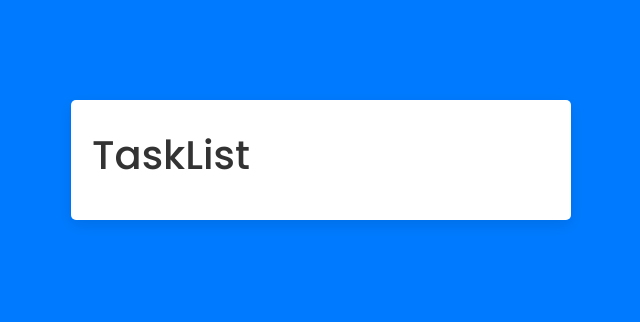
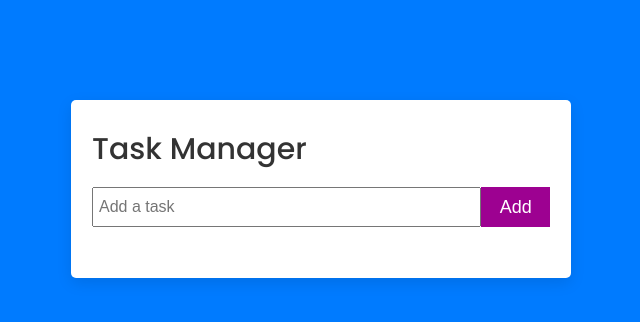
Before and after one commit to whiteforestcat/task-manager-frontend, a React (Vite) app: page / in a window 1280 px wide. Shown: the top 322 px of the page, without its empty margins (319-959 px from the left). Built offline with nearby package versions, Linux system fonts and the light colour scheme.

Commit message:
create task form

```diff
--- a/src/components/TaskForm.jsx
+++ b/src/components/TaskForm.jsx
@@ -1,11 +1,20 @@
-import React from 'react';
+import React from "react";
 
-const TaskForm = () => {
-    return (
-        <div>
-
-        </div>
-    );
+const TaskForm = (props) => {
+  return (
+    <div>
+      <form action="" className="task-form" onSubmit={props.createTask}>
+        <input
+          type="text"
+          placeholder="Add a task"
+          name="name"
+          value={props.name}
+          onChange={props.handleInputChange}
+        />
+        <button type="submit">Add</button>
+      </form>
+    </div>
+  );
 };
 
 export default TaskForm;
--- a/src/components/TaskList.jsx
+++ b/src/components/TaskList.jsx
@@ -1,11 +1,13 @@
-import React from 'react';
+import React from "react";
+import TaskForm from "./TaskForm";
 
 const TaskList = () => {
-    return (
-        <div>
-            <h1>TaskList</h1>
-        </div>
-    );
+  return (
+    <div>
+      <h2>Task Manager</h2>
+      <TaskForm />
+    </div>
+  );
 };
 
 export default TaskList;
```
